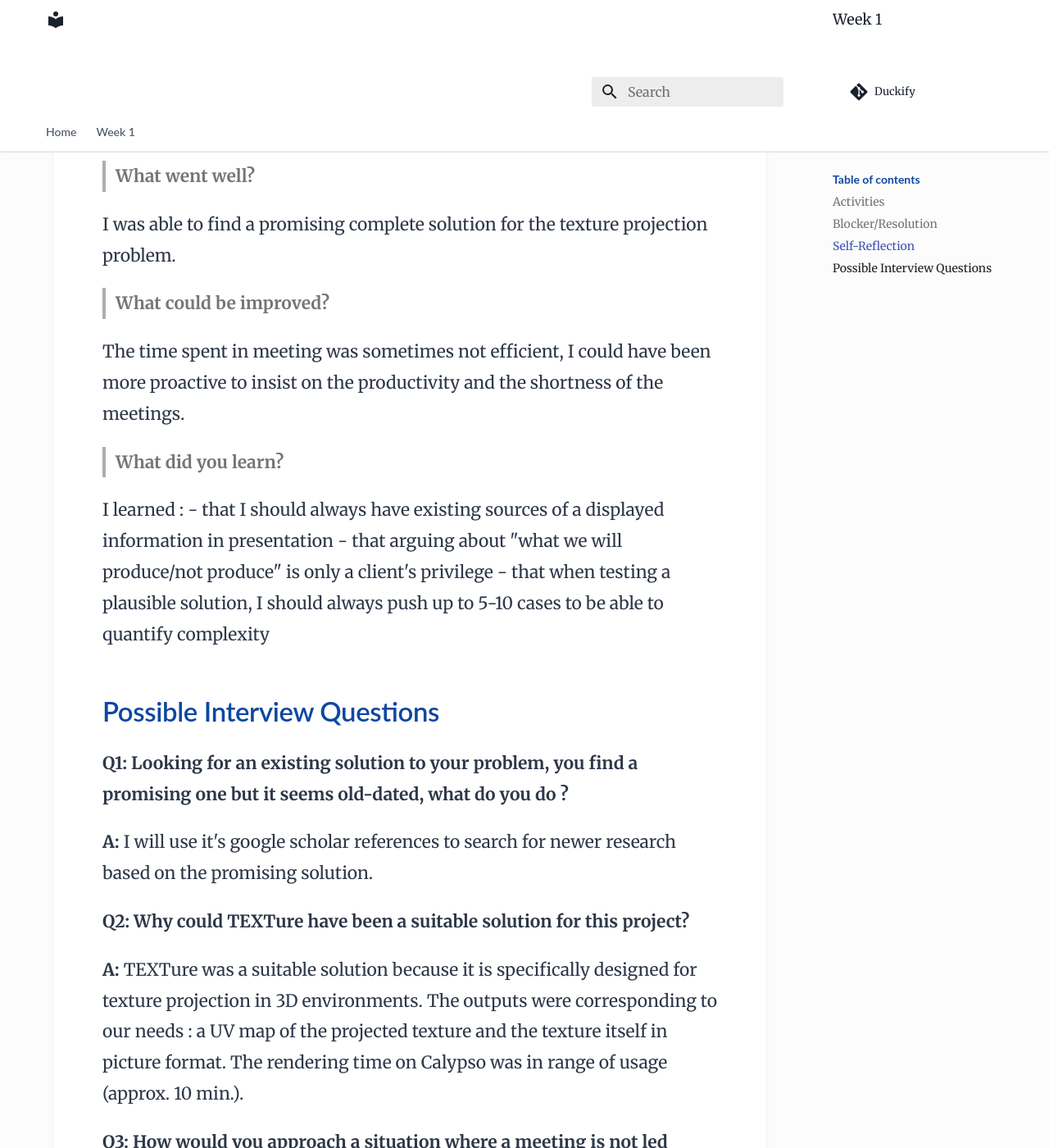
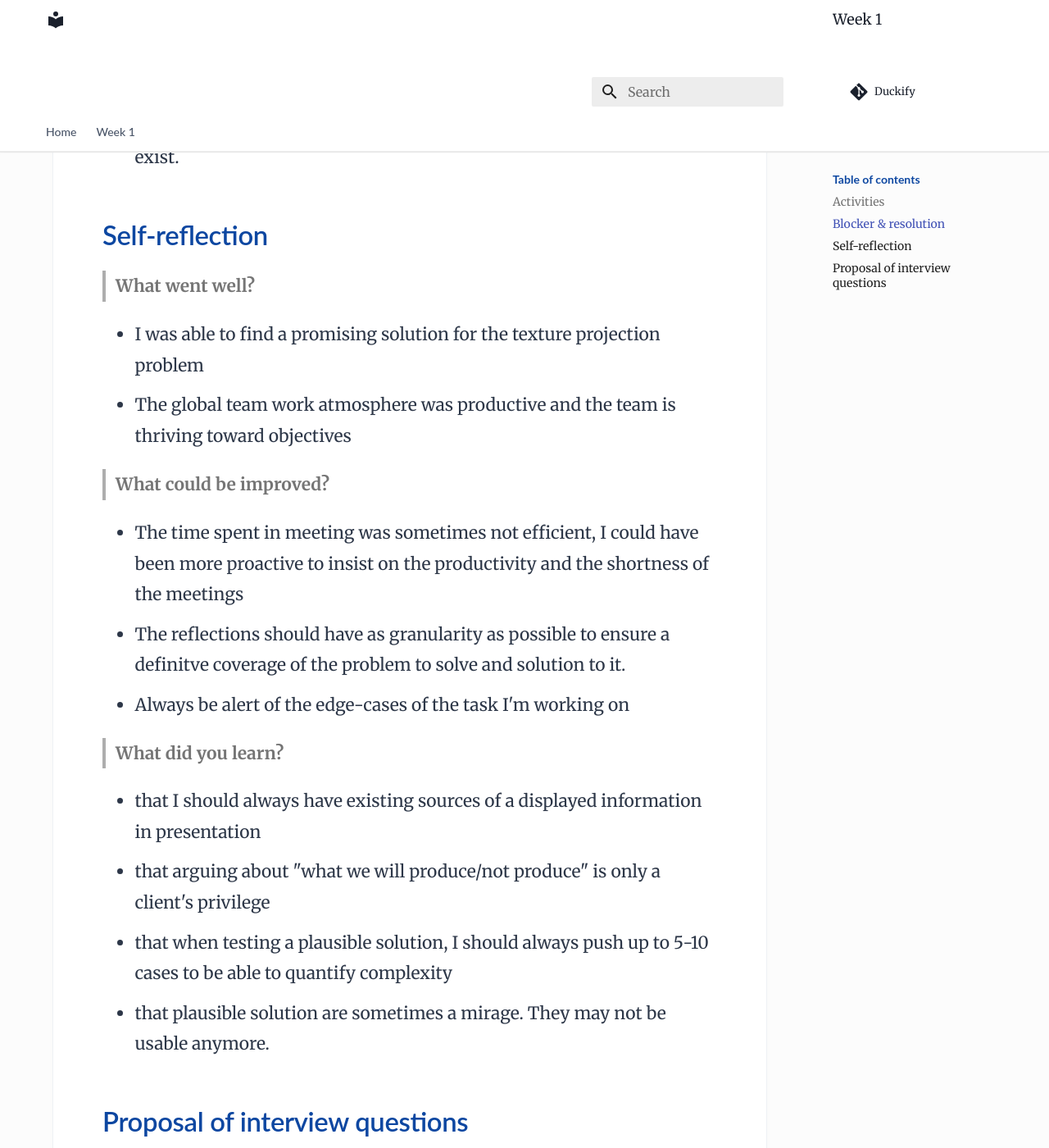
Before and after one commit to jijiduc/portfolio, an MkDocs documentation site: the page built from docs/journal/week1.md, in a window 1280 px wide and 1400 px high, scrolled down 2516 px. Shown: the whole window at 82% size. Built offline with MkDocs 1.6.1 and Material for MkDocs 9.7.7, drawn with Linux system fonts in a browser that asks for light colours; comment, search, counter and statistics services are not loaded; some of the changed text lies outside the part shown.

Commit message:
doc/updating the report of week 1

```diff
--- a/docs/journal/week1.md
+++ b/docs/journal/week1.md
@@ -10,19 +10,20 @@
     * *Action:* Took part in the general project planification to define milestones per week.
     * *Artefacts:* [Document file (permalink Github)](https://github.com/Toys-R-Us-Rex/Duckify/blob/1787a64b540681b7a8b219607760a1050d72c1cd/docs/planning/steps_milestones.typ)
     * *Justification:* It is necessary to have a plan of the general project evolution. This enable to anticipate difficult section to come, thus allowing to redistribute working force if needed. It also help to ensure that no unseen dependencies between teams are leftover.
-    * *Skill related* communicate clearly and effectively
+    * *Skill related:* analysing a complex IT problem | communicate clearly and effectively
 
 * **Tracing team planification**
     * *Action:* Took part in the tracing team planification to lay out a pipeline overview.
     * *Artefacts:* [Document file (permalink Github)](https://github.com/Toys-R-Us-Rex/Duckify/blob/058f40182c9abd4c097b731ee1d95ff6e53512c0/docs/architecture/tracing/general-overview.typ)
     * *Justification:* This overview is a 1rst step in the tracing pipeline construction. This lay out a complete road to follow.
-    * *Skill related* design a theoretical modelled solution
+    * *Skill related:* design a theoretical modelled solution
 
 * **Research**
     * *Action:* Research a solution for texture projection solution, as this step was defined in the [General overview of the tracing process (permalink Github)](https://github.com/Toys-R-Us-Rex/Duckify/blob/058f40182c9abd4c097b731ee1d95ff6e53512c0/docs/architecture/tracing/general-overview.typ.)
     * *Artefacts:* [Research report file (permalink Github)](https://github.com/Toys-R-Us-Rex/Duckify/blob/15c1dbc08bc9060aa37bc681666f70380cd02b3d/docs/research/projection_solution.typ)
     * *Justification:* Taking time before implementation to look out for a complete solution
-    * *Result:* Promising solution found, tested but not selected.
+    * *Result:* Promising solution found, tested but not selected
+    * *Skill related:* Evaluate an IT system
 
 * **Meeting report**
     * *Action:* Make a summary of a daily/weekly meeting
@@ -30,8 +31,9 @@
         * [Daily meeting report file (permalink Github)](https://github.com/Toys-R-Us-Rex/Duckify/blob/be49ae5f111835d253c54c89245da1a22305db2c/docs/meetings/2026-02-19.typ)
         * [Weekly meeting report file (permalink Github)](https://github.com/Toys-R-Us-Rex/Duckify/blob/26aa4719fd0279bd80cab682a85882558017a31d/docs/meetings/weekly/2026-02-20.typ)
     * *Justification:* Need of documentation to have the overview of project evolution
+    * *Skill related:* communicate clearly and effectively
 
-## Blocker/Resolution
+## Blocker & resolution
 
 * **Problem:** The TEXTurePaper solution is a 2023 repo with multiple unprecised dependencies version. This made the enviromment setup error prone.
 * **Solution:** First, always look in the repo issues if same problem have already been solved. If not, then find dependencies versions that work with the current system based of plausible time of implementation. Use a docker container to run the whole in closed environement.
@@ -40,24 +42,27 @@
 * **Solution:** Look for alternative internet hosted models version that still exist.
 
 
-## Self-Reflection
+## Self-reflection
 > **What went well?**
 
-I was able to find a promising complete solution for the texture projection problem.
+- I was able to find a promising solution for the texture projection problem
+- The global team work atmosphere was productive and the team is thriving toward objectives
 
 > **What could be improved?**
 
-The time spent in meeting was sometimes not efficient, I could have been more proactive to insist on the productivity and the shortness of the meetings.
+- The time spent in meeting was sometimes not efficient, I could have been more proactive to insist on the productivity and the shortness of the meetings
+- The reflections should have as granularity as possible to ensure a definitve coverage of the problem to solve and solution to it.
+- Always be alert of the edge-cases of the task I'm working on
 
 > **What did you learn?**
 
-I learned :
 - that I should always have existing sources of a displayed information in presentation
 - that arguing about "what we will produce/not produce" is only a client's privilege
 - that when testing a plausible solution, I should always push up to 5-10 cases to be able to quantify complexity
+- that plausible solution are sometimes a mirage. They may not be usable anymore.
 
 
-## Possible Interview Questions
+## Proposal of interview questions
 
 **Q1: Looking for an existing solution to your problem, you find a promising one but it seems old-dated, what do you do ?**
 
```
